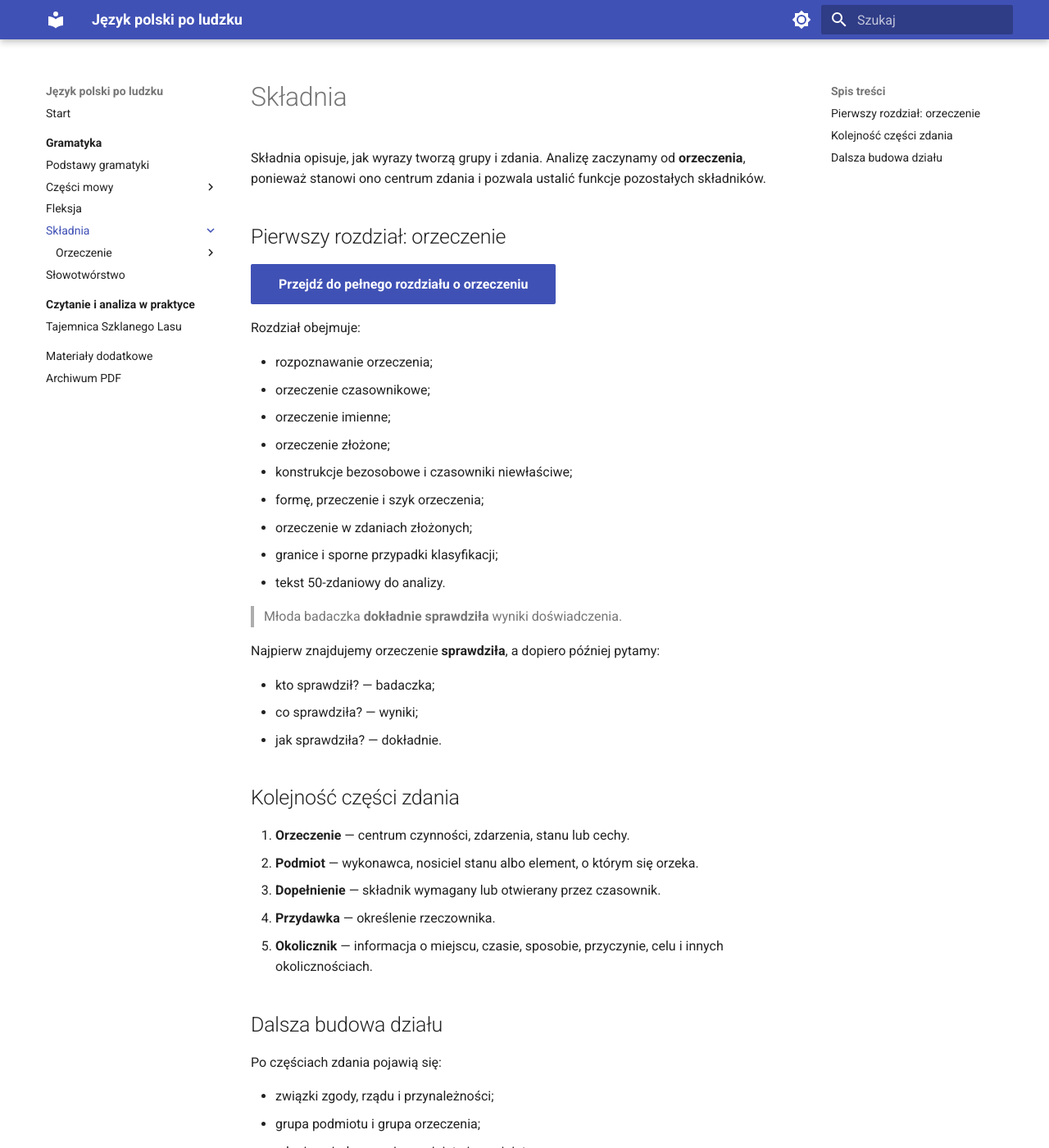
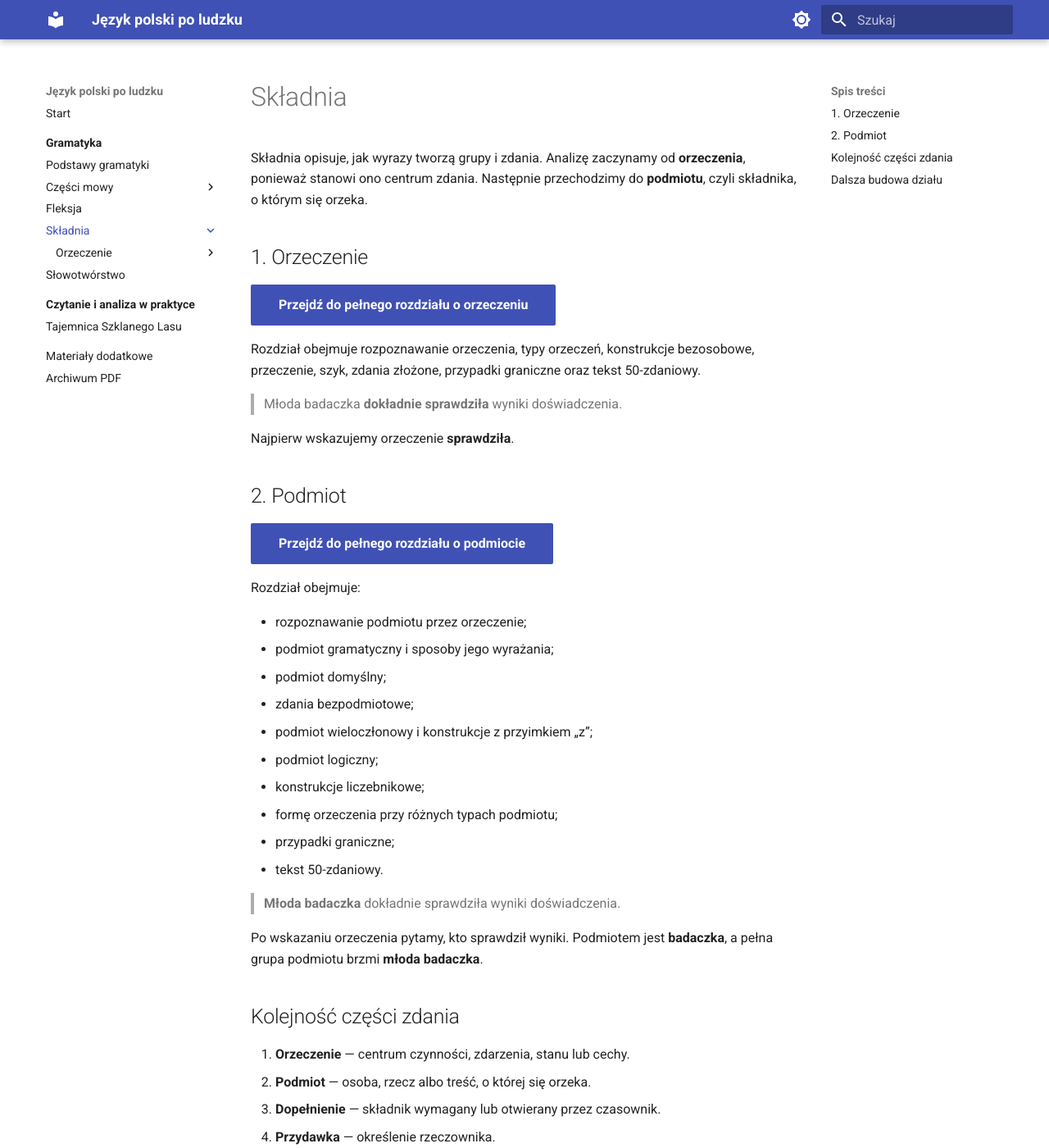
Before and after one commit to dchorazkiewicz/SP_JP, an MkDocs documentation site: the page built from docs/gramatyka/skladnia/index.md, in a window 1280 px wide and 1400 px high. Shown: the whole window at 82% size. Built offline with MkDocs 1.6.1 and Material for MkDocs 9.7.7, drawn with Linux system fonts in a browser that asks for light colours; some of the changed text lies outside the part shown.

Commit message:
Add subject as second syntax chapter

```diff
--- a/docs/gramatyka/skladnia/index.md
+++ b/docs/gramatyka/skladnia/index.md
@@ -1,35 +1,42 @@
 # Składnia
 
-Składnia opisuje, jak wyrazy tworzą grupy i zdania. Analizę zaczynamy od **orzeczenia**, ponieważ stanowi ono centrum zdania i pozwala ustalić funkcje pozostałych składników.
+Składnia opisuje, jak wyrazy tworzą grupy i zdania. Analizę zaczynamy od **orzeczenia**, ponieważ stanowi ono centrum zdania. Następnie przechodzimy do **podmiotu**, czyli składnika, o którym się orzeka.
 
-## Pierwszy rozdział: orzeczenie
+## 1. Orzeczenie
 
 [Przejdź do pełnego rozdziału o orzeczeniu](orzeczenie/){ .md-button .md-button--primary }
 
-Rozdział obejmuje:
-
-- rozpoznawanie orzeczenia;
-- orzeczenie czasownikowe;
-- orzeczenie imienne;
-- orzeczenie złożone;
-- konstrukcje bezosobowe i czasowniki niewłaściwe;
-- formę, przeczenie i szyk orzeczenia;
-- orzeczenie w zdaniach złożonych;
-- granice i sporne przypadki klasyfikacji;
-- tekst 50-zdaniowy do analizy.
+Rozdział obejmuje rozpoznawanie orzeczenia, typy orzeczeń, konstrukcje bezosobowe, przeczenie, szyk, zdania złożone, przypadki graniczne oraz tekst 50-zdaniowy.
 
 > Młoda badaczka **dokładnie sprawdziła** wyniki doświadczenia.
 
-Najpierw znajdujemy orzeczenie **sprawdziła**, a dopiero później pytamy:
+Najpierw wskazujemy orzeczenie **sprawdziła**.
 
-- kto sprawdził? — badaczka;
-- co sprawdziła? — wyniki;
-- jak sprawdziła? — dokładnie.
+## 2. Podmiot
+
+[Przejdź do pełnego rozdziału o podmiocie](podmiot/){ .md-button .md-button--primary }
+
+Rozdział obejmuje:
+
+- rozpoznawanie podmiotu przez orzeczenie;
+- podmiot gramatyczny i sposoby jego wyrażania;
+- podmiot domyślny;
+- zdania bezpodmiotowe;
+- podmiot wieloczłonowy i konstrukcje z przyimkiem „z”;
+- podmiot logiczny;
+- konstrukcje liczebnikowe;
+- formę orzeczenia przy różnych typach podmiotu;
+- przypadki graniczne;
+- tekst 50-zdaniowy.
+
+> **Młoda badaczka** dokładnie sprawdziła wyniki doświadczenia.
+
+Po wskazaniu orzeczenia pytamy, kto sprawdził wyniki. Podmiotem jest **badaczka**, a pełna grupa podmiotu brzmi **młoda badaczka**.
 
 ## Kolejność części zdania
 
 1. **Orzeczenie** — centrum czynności, zdarzenia, stanu lub cechy.
-2. **Podmiot** — wykonawca, nosiciel stanu albo element, o którym się orzeka.
+2. **Podmiot** — osoba, rzecz albo treść, o której się orzeka.
 3. **Dopełnienie** — składnik wymagany lub otwierany przez czasownik.
 4. **Przydawka** — określenie rzeczownika.
 5. **Okolicznik** — informacja o miejscu, czasie, sposobie, przyczynie, celu i innych okolicznościach.
@@ -38,7 +45,7 @@ Najpierw znajdujemy orzeczenie **sprawdziła**, a dopiero później pytamy:
 
 Po częściach zdania pojawią się:
 
-- związki zgody, rządu i przynależności;
+- związki składniowe;
 - grupa podmiotu i grupa orzeczenia;
 - zdanie pojedyncze nierozwinięte i rozwinięte;
 - szyk wyrazów i rozkład informacji;
@@ -50,4 +57,4 @@ Po częściach zdania pojawią się:
 - wykresy zdań;
 - granice analizy składniowej.
 
-W całym dziale pracujemy na pełnych zdaniach: najpierw zaznaczamy centrum orzeczeniowe, potem ustalamy zależności, a dopiero na końcu nadajemy nazwy pozostałym składnikom.
+W całym dziale pracujemy na pełnych zdaniach: najpierw wskazujemy centrum orzeczeniowe, potem podmiot i dalsze zależności.
```
